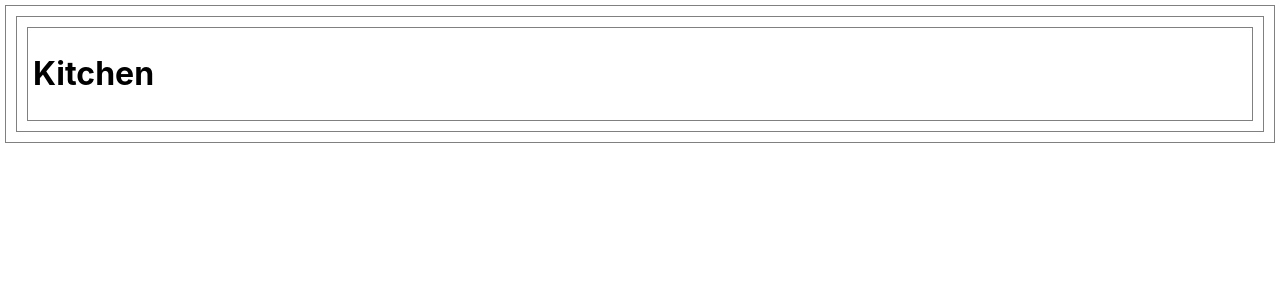
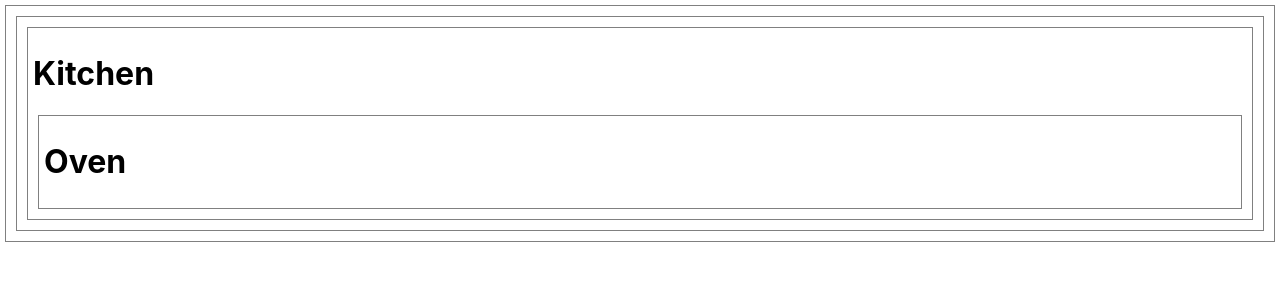
Before and after one commit to imcocokim/floorplan-lab, a React (Create React App) app: page / in a window 1280 px wide. Shown: the top 300 px of the page. Built offline with nearby package versions, Linux system fonts and the light colour scheme.

Commit message:
add Oven

```diff
--- a/src/Kitchen.jsx
+++ b/src/Kitchen.jsx
@@ -1,7 +1,10 @@
+import Oven from "./Oven";
+
 const Kitchen = () => {
   return (
     <div>
       <h1>Kitchen</h1>
+      <Oven />
     </div>
   );
 }
--- /dev/null
+++ b/src/Oven.jsx
@@ -0,0 +1,9 @@
+const Oven = () => {
+  return (
+    <div>
+      <h1>Oven</h1>
+    </div>
+  );
+}
+
+export default Oven;
```
Also changed, not shown: src/Sink.jsx (added), 2 other files (tests, documents, lock files or other folders).
